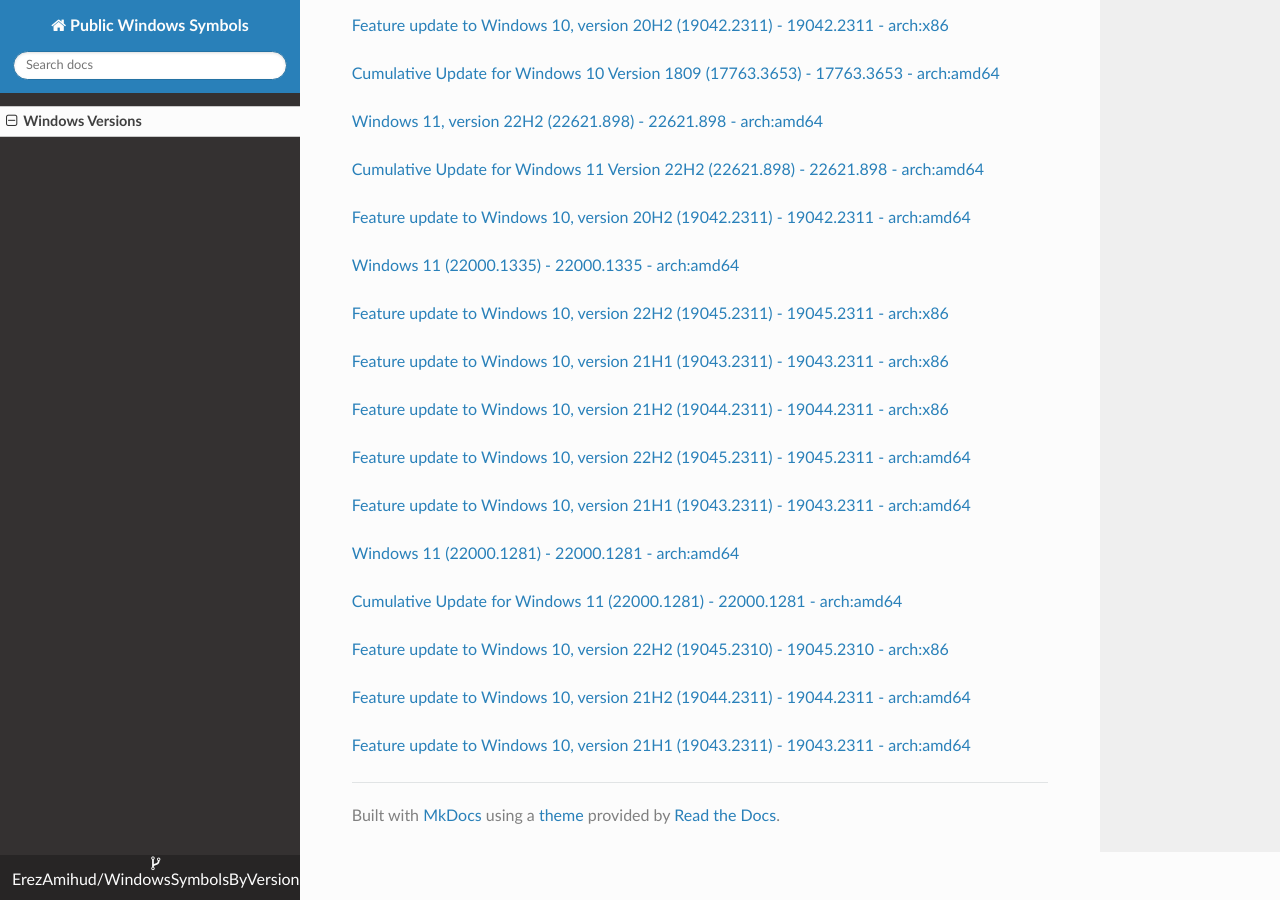
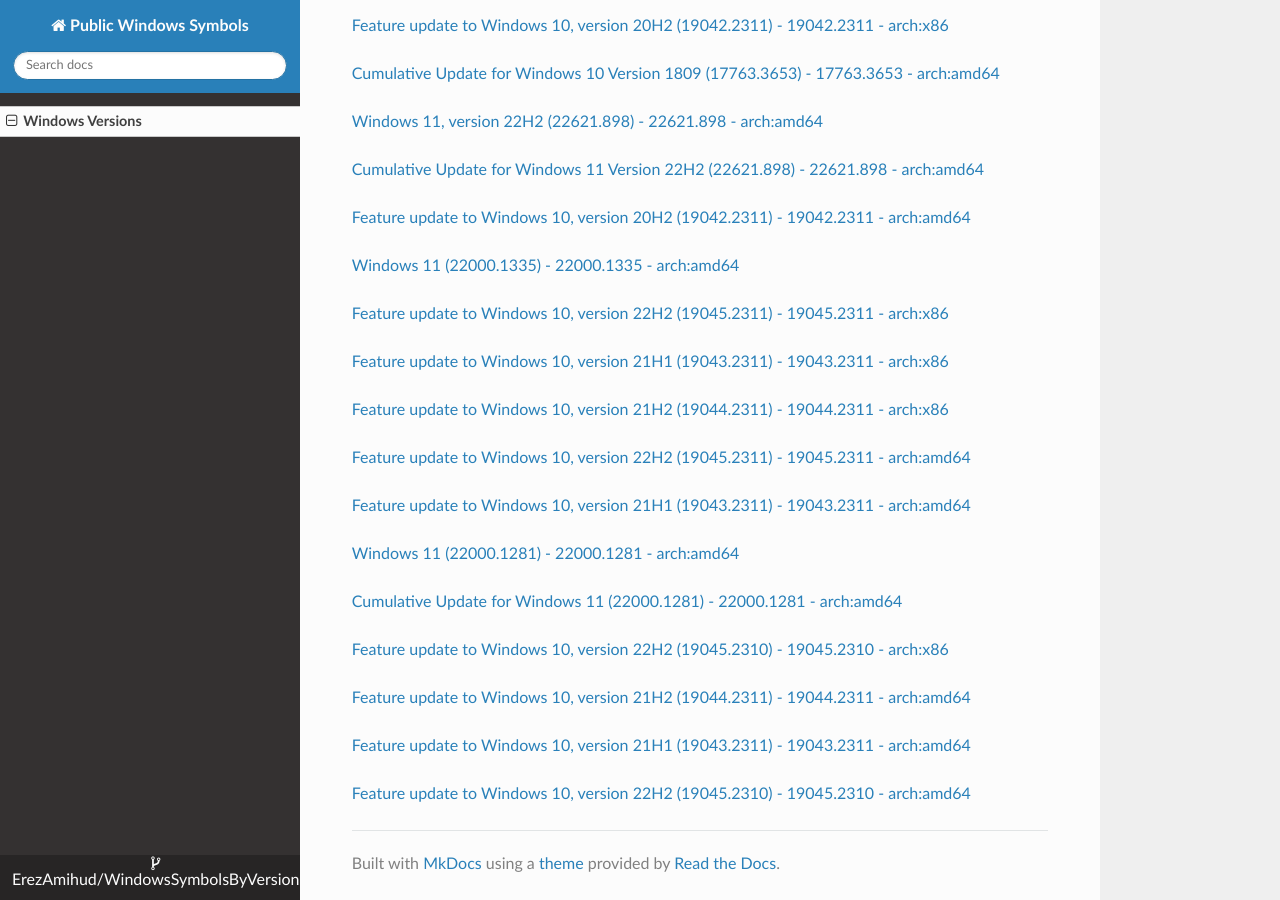
Before and after one commit to ErezAmihud/WindowsSymbolsByVersion, an MkDocs documentation site: the page built from docs/index.md, in a window 1280 px wide and 900 px high, scrolled down 44885 px. Built offline with MkDocs 1.6.1, drawn with Linux system fonts in a browser that asks for light colours; nearby versions of some CDN libraries.

Commit message:
Automated commit, add manifest for 216be9a2-a065-4e29-ad7e-1569fff44af6

```diff
--- a/docs/index.md
+++ b/docs/index.md
@@ -2635,3 +2635,6 @@
 
 
 [Feature update to Windows 10, version 21H1 (19043.2311) - 19043.2311 - arch:amd64](https://github.com/ErezAmihud/WindowsSymbolsByVersion/blob/main/manifests/783c1b3a-fffc-4de5-a5f2-9c92463fcb47.manifest)
+
+
+[Feature update to Windows 10, version 22H2 (19045.2310) - 19045.2310 - arch:amd64](https://github.com/ErezAmihud/WindowsSymbolsByVersion/blob/main/manifests/216be9a2-a065-4e29-ad7e-1569fff44af6.manifest)
```
Also changed, not shown: process_builds.json (+1 -1 lines), 1 other file.
